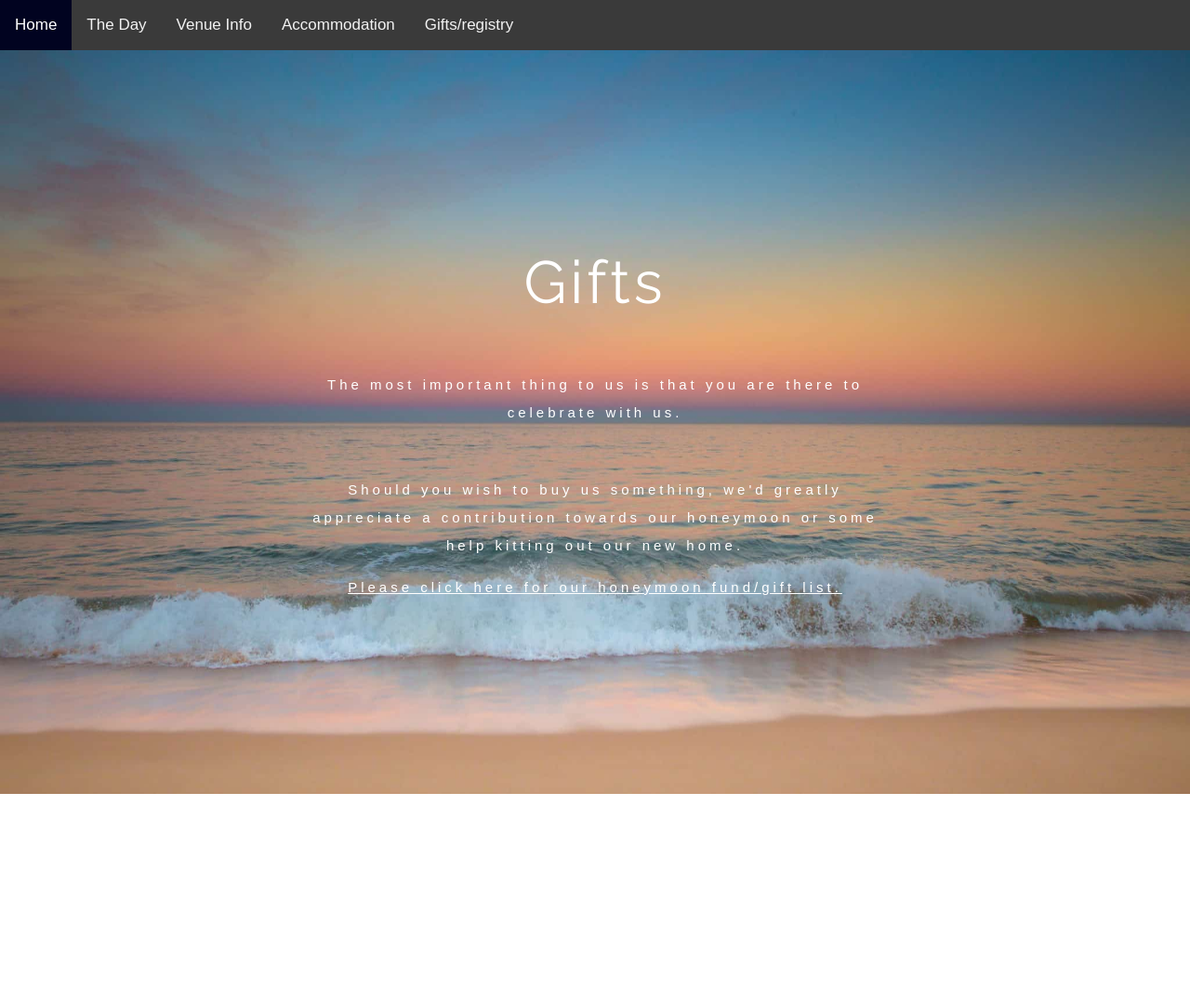
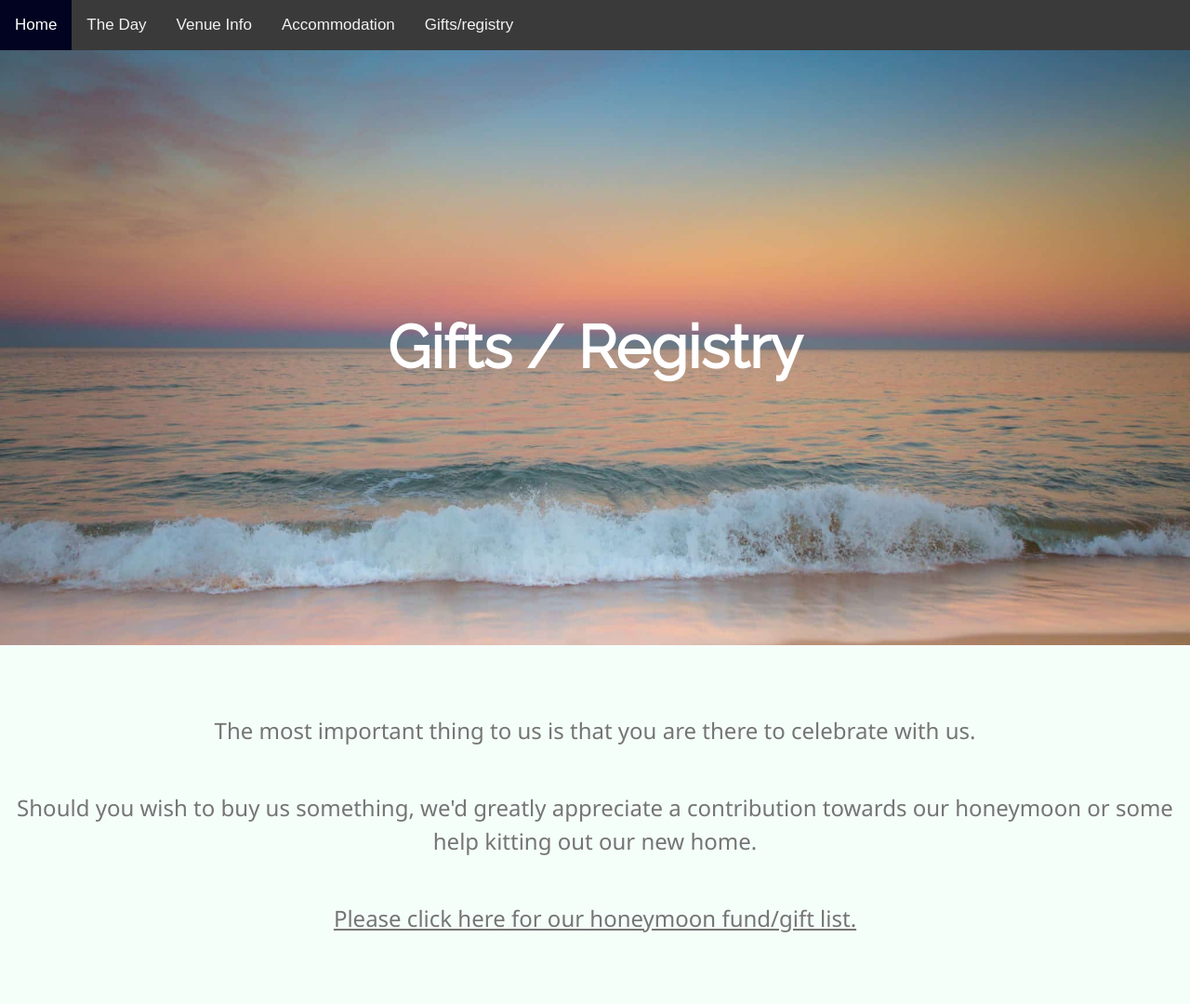
Before and after one commit to kjgetmarried/kjgetmarried.github.io, a plain HTML site: page gifts.html in a window 1280 px wide. Shown: the whole page at 93% size. Before the commit the page ends 854 px from the top, so only its background shows below. Drawn offline with Linux system fonts and the light colour scheme.

Commit message:
Update gifts.html

```diff
--- a/gifts.html
+++ b/gifts.html
@@ -8,7 +8,8 @@
 <link rel="stylesheet" href="https://fonts.googleapis.com/css?family=Raleway">
 <link rel="stylesheet" href="https://cdnjs.cloudflare.com/ajax/libs/font-awesome/4.7.0/css/font-awesome.min.css">
 
-<body>
+<!--<body style="background-color: black">-->
+<body style="background-color: mintcream ">
 
 <div class="topnav" id="myTopnav">
   <a href="index.html" class="active">Home</a>
@@ -32,26 +33,26 @@
   }
 </script>
 
-<!-- Header / Home-->
-<!--<header class="w3-display-container w3-wide bgimg w3-grayscale-min" id="home">-->
-<header class="w3-display-container w3-wide bgimg4" style="min-height: 100%; max-height: 100%" id="home">
+
+<div class="w3-display-container w3-padding-64 w3-large w3-text-grey bgimg4" id="top">
+
   <div class="w3-display-middle w3-text-white w3-center">
-    <h1 class="w3-jumbo">Gifts</h1>
-    <br />
-    <p>The most important thing to us is that you are there to celebrate with us. </p>
-    <br />
-    <p>Should you wish to buy us something, we'd greatly appreciate a contribution towards our honeymoon or some help kitting out our new home.</p>
-<p><a href="https://prezola.com/wishlists/10258842/">Please click here for our honeymoon fund/gift list.</a> </p>
+    <h1 class="w3-jumbo"><b>Gifts / Registry</b></h1>
+
   </div>
   <!--  <link rel="icon" href="favicon.ico">-->
-</header>
+</div>
+
+<div class="w3-container w3-padding-64 w3-large w3-text-grey w3-center" id="us">
+  <h3>The most important thing to us is that you are there to celebrate with us. </h3>
+  <br />
+  <h3>Should you wish to buy us something, we'd greatly appreciate a contribution towards our honeymoon or some help kitting out our new home.</h3>
+  <br />
+  <h3><a href="https://prezola.com/wishlists/10258842/">Please click here for our honeymoon fund/gift list.</a> </h3>
+
+</div>
 
 
-
-
-<!--&lt;!&ndash; RSVP section &ndash;&gt;-->
-<!--<div class="w3-container w3-padding-64 w3-center" id="end" style="background-color:aliceblue;">-->
-<!--  <h1>WE HOPE THAT YOU CAN MAKE IT!</h1>-->
 
 <!--</div>-->
 
```
